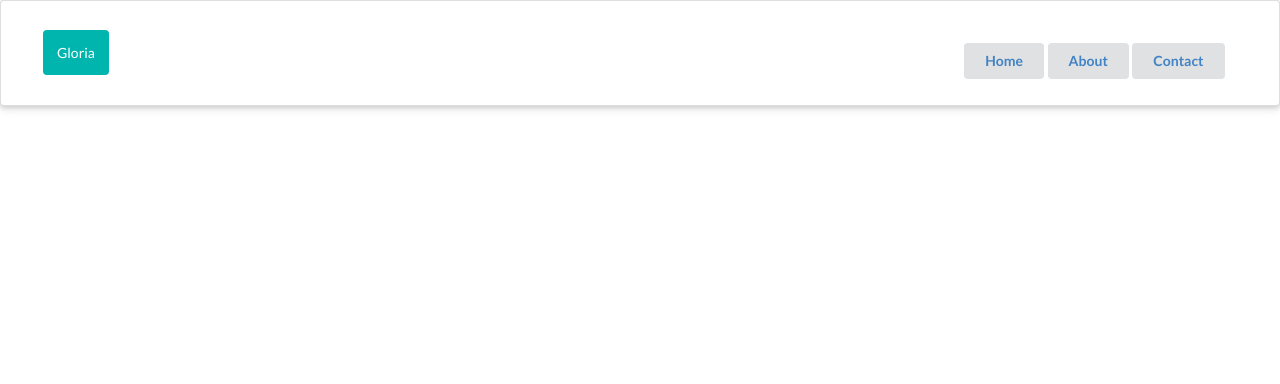
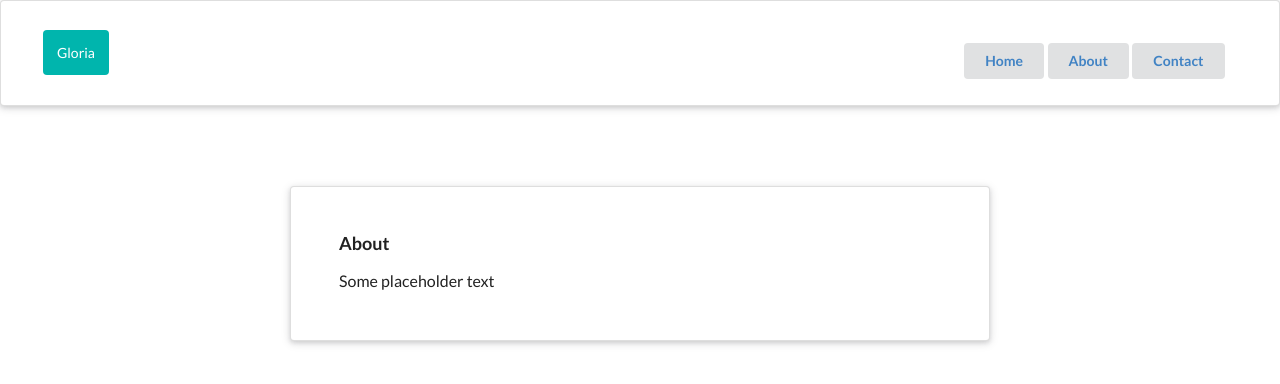
Before and after one commit to david-ewan-campbell/React-interactive-website-project, a React (Create React App) app: page /about in a window 1280 px wide. Shown: the top 384 px of the page. Built offline with nearby package versions, Linux system fonts and the light colour scheme.

Commit message:
Made different route components and linked them to the App Routes div

```diff
--- a/src/App.js
+++ b/src/App.js
@@ -2,6 +2,8 @@ import React from 'react'
 import { BrowserRouter, Routes, Route } from 'react-router-dom';
 import Navbar from './components/Navbar';
 import Home from './components/Home';
+import About from './components/About';
+import Contact from './components/Contact';
 
 function App() {
   return (
@@ -9,6 +11,8 @@ function App() {
         <Navbar />
           <Routes>
             <Route path='/' element={<Home />} />
+            <Route path='/about' element={<About />} />
+            <Route path='/contact' element={<Contact />} />
           </Routes>
     </BrowserRouter>
   );
--- a/src/components/About.js
+++ b/src/components/About.js
@@ -6,7 +6,7 @@ const About = () => {
       style={{marginTop:'80px'}}
     >
       <h3 className='ui header'>About</h3>
-      <p>Some latin placeholder text</p>
+      <p>Some placeholder text</p>
     </div>
   )
 }
--- a/src/components/Contact.js
+++ b/src/components/Contact.js
@@ -6,7 +6,7 @@ const Contact = () => {
       style={{marginTop:'80px'}}
     >
       <h3 className='ui header'>Contact</h3>
-      <p>Some latin placeholder text</p>
+      <p>Some placeholder text</p>
     </div>
   )
 }
```
